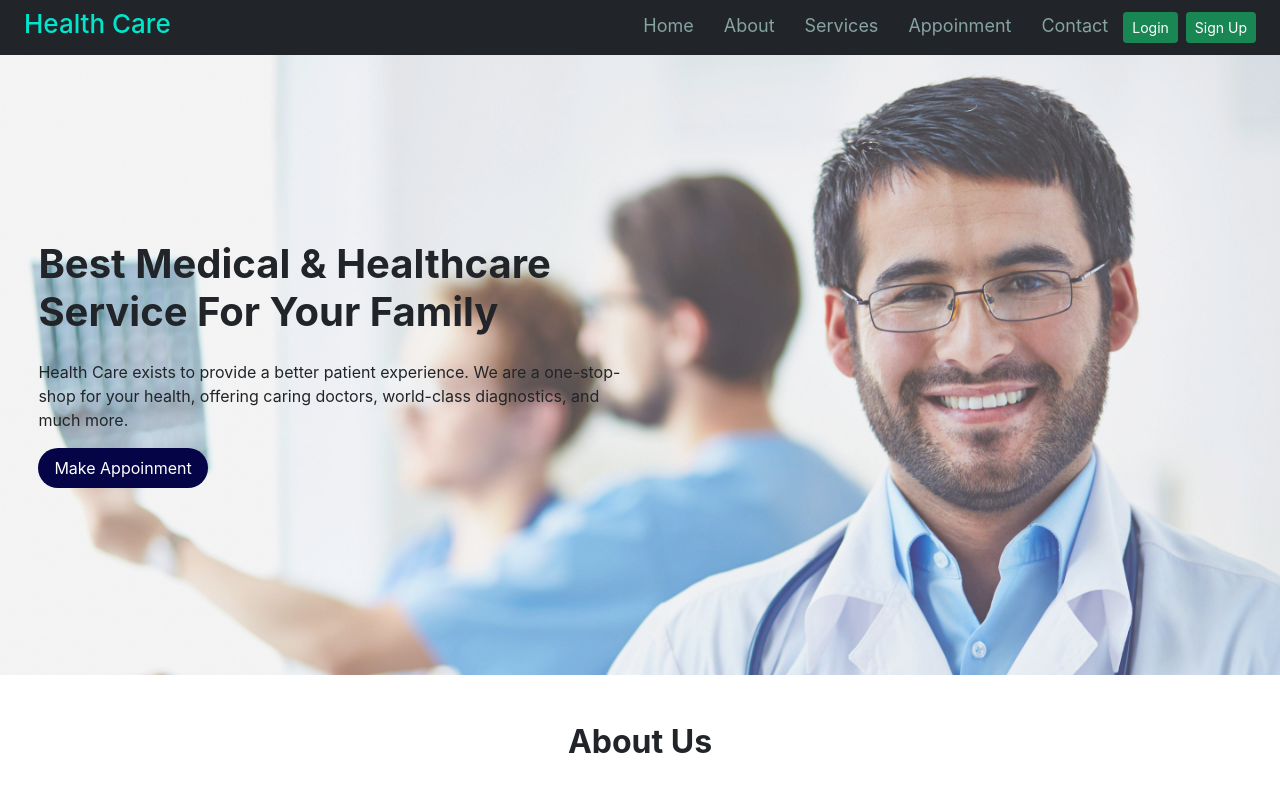
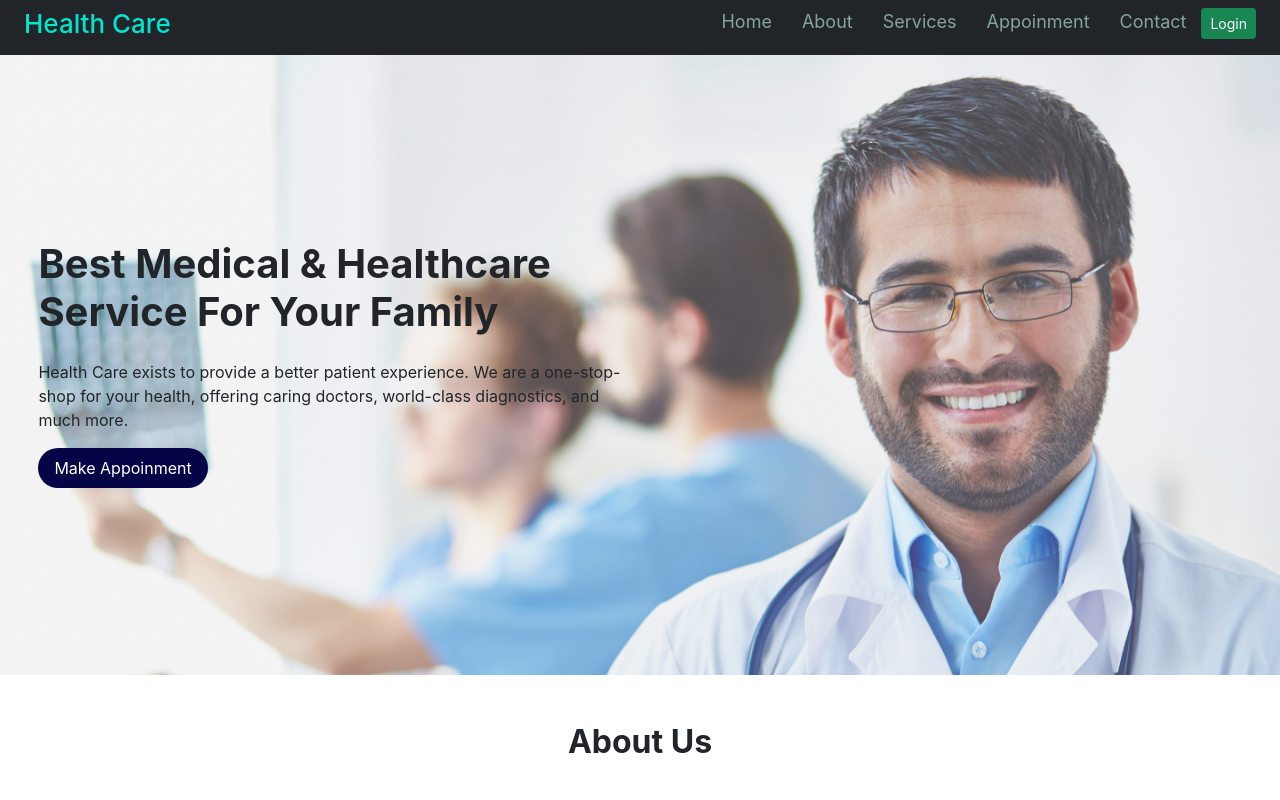
Before and after one commit to rakibulPro1/health-care, a React (Create React App) app: page / in a window 1280 px wide. Shown: the top 800 px of the page. Built offline with nearby package versions, Linux system fonts and the light colour scheme; no server answers.

Commit message:
update-11

```diff
--- a/src/pages/Header/Header.js
+++ b/src/pages/Header/Header.js
@@ -69,13 +69,10 @@ const Header = () => {
                   <span className="text-light ms-2">{user.displayName}</span>
                 </Nav>
               ) : (
-                <NavLink to="/login" className="btn btn-sm btn-success">
+                <NavLink to="/login" className="btn btn-sm btn-success mb-md-2">
                   Login
                 </NavLink>
               )}
-              <NavLink to="/signup" className="btn btn-sm btn-success ms-2">
-                Sign Up
-              </NavLink>
             </Nav>
           </Navbar.Collapse>
         </Container>
```
